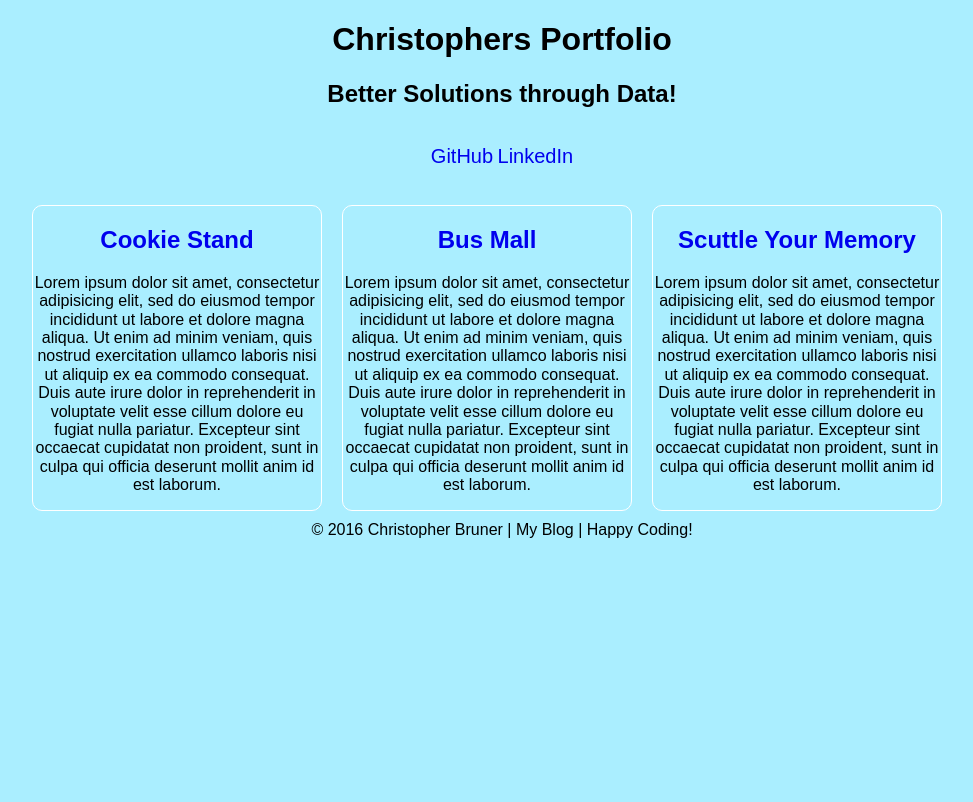
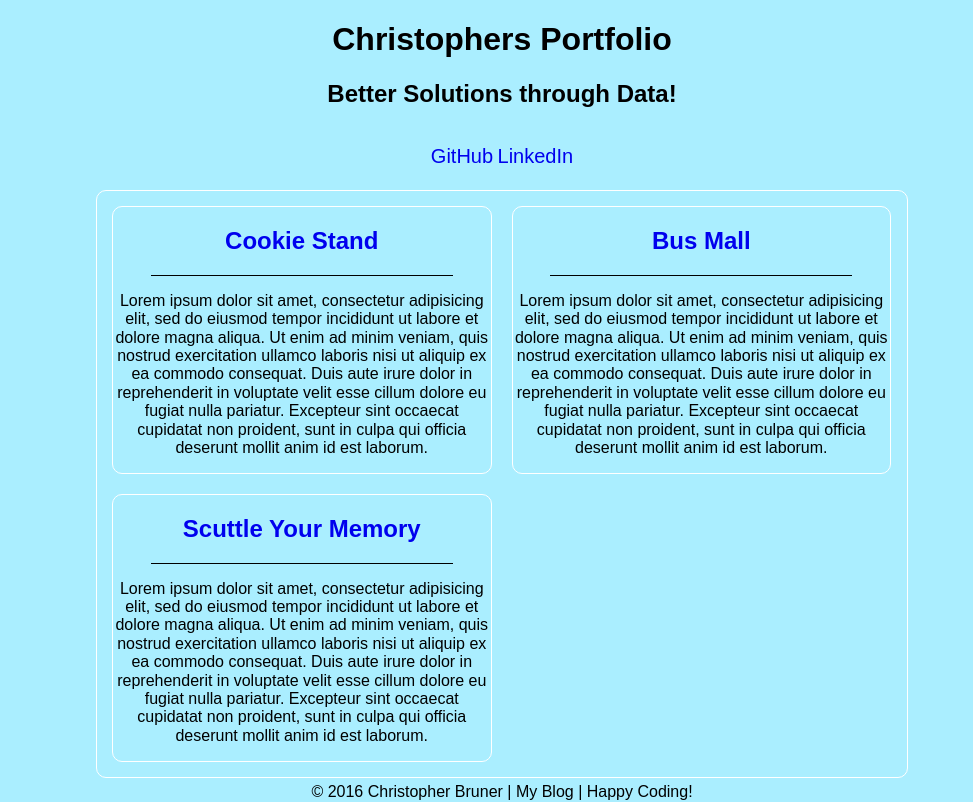
Before and after one commit to QuantumArchive/my-portfolio, a plain HTML site: page index.html in a window 1280 px wide. Shown: the whole page, without its empty margins (138-1111 px from the left). Drawn offline with Linux system fonts and the light colour scheme.

Commit message:
modified css to to center divs for projects

```diff
--- a/index.html
+++ b/index.html
@@ -27,20 +27,24 @@
         <header>
           <a href="https://quantumarchive.github.io/cookie-stand/" target="_blank"><h2>Cookie Stand</h2></a>
         </header>
+        <hr>
         <p>Lorem ipsum dolor sit amet, consectetur adipisicing elit, sed do eiusmod tempor incididunt ut labore et dolore magna aliqua. Ut enim ad minim veniam, quis nostrud exercitation ullamco laboris nisi ut aliquip ex ea commodo consequat. Duis aute irure dolor in reprehenderit in voluptate velit esse cillum dolore eu fugiat nulla pariatur. Excepteur sint occaecat cupidatat non proident, sunt in culpa qui officia deserunt mollit anim id est laborum.</p>
       </article>
       <article class="mobileview" data-category="bus-mall">
         <header>
           <a href="https://quantumarchive.github.io/bus-mall/" target="_blank"><h2>Bus Mall</h2></a>
         </header>
+        <hr>
         <p>Lorem ipsum dolor sit amet, consectetur adipisicing elit, sed do eiusmod tempor incididunt ut labore et dolore magna aliqua. Ut enim ad minim veniam, quis nostrud exercitation ullamco laboris nisi ut aliquip ex ea commodo consequat. Duis aute irure dolor in reprehenderit in voluptate velit esse cillum dolore eu fugiat nulla pariatur. Excepteur sint occaecat cupidatat non proident, sunt in culpa qui officia deserunt mollit anim id est laborum.</p>
       </article>
       <article class="mobileview" data-category="scuttle-your-memory">
         <header>
           <a href="https://scuttling.github.io/memory-card/index.html" target="_blank"><h2>Scuttle Your Memory</h2></a>
         </header>
+        <hr>
         <p>Lorem ipsum dolor sit amet, consectetur adipisicing elit, sed do eiusmod tempor incididunt ut labore et dolore magna aliqua. Ut enim ad minim veniam, quis nostrud exercitation ullamco laboris nisi ut aliquip ex ea commodo consequat. Duis aute irure dolor in reprehenderit in voluptate velit esse cillum dolore eu fugiat nulla pariatur. Excepteur sint occaecat cupidatat non proident, sunt in culpa qui officia deserunt mollit anim id est laborum.</p>
       </article>
+      <div class="clearfix"></div>
     </section>
   </main>
   <footer>
--- a/styles/base.css
+++ b/styles/base.css
@@ -15,3 +15,10 @@ nav li {
 a {
   text-decoration: none;
 }
+
+hr {
+  width: 80%;
+  border: 0;
+  height: 1px;
+  background-color: #000;
+}
--- a/styles/layout.css
+++ b/styles/layout.css
@@ -3,9 +3,11 @@ header {
 }
 
 .main-content {
-  max-width: 960px;
+  max-width: 800px;
   padding: 5px;
   margin: 5px auto;
+  border: 1px solid white;
+  border-radius: 10px;
 }
 
 .mobileview {
@@ -18,10 +20,15 @@ footer {
   clear: both;
 }
 
-@media only screen and (min-width: 800px) {
+.clearfix:after {
+  content: "";
+  display: table;
+  clear: both;
+}
+
+@media only screen and (min-width: 810px) {
   .mobileview {
-    width: 30%;
-    min-width: 280px;
+    width: 47.19%;
     float: left;
   }
 }
--- a/styles/module.css
+++ b/styles/module.css
@@ -19,7 +19,7 @@
   margin: 0 auto;
 }
 
-@media only screen and (min-width: 800px) {
+@media only screen and (min-width: 810px) {
   .top-nav ul {
     display: inline-block;
   }
```
